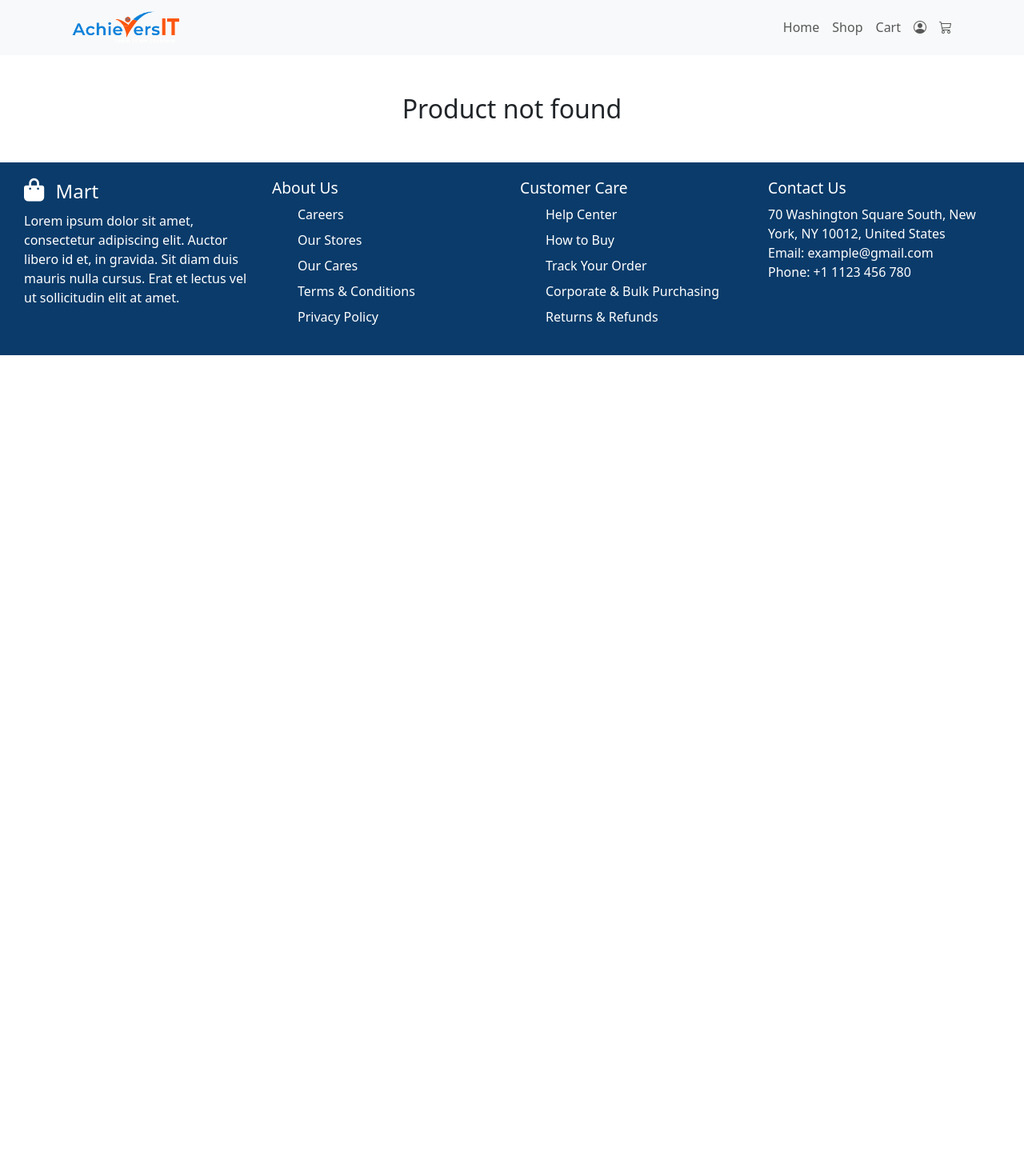
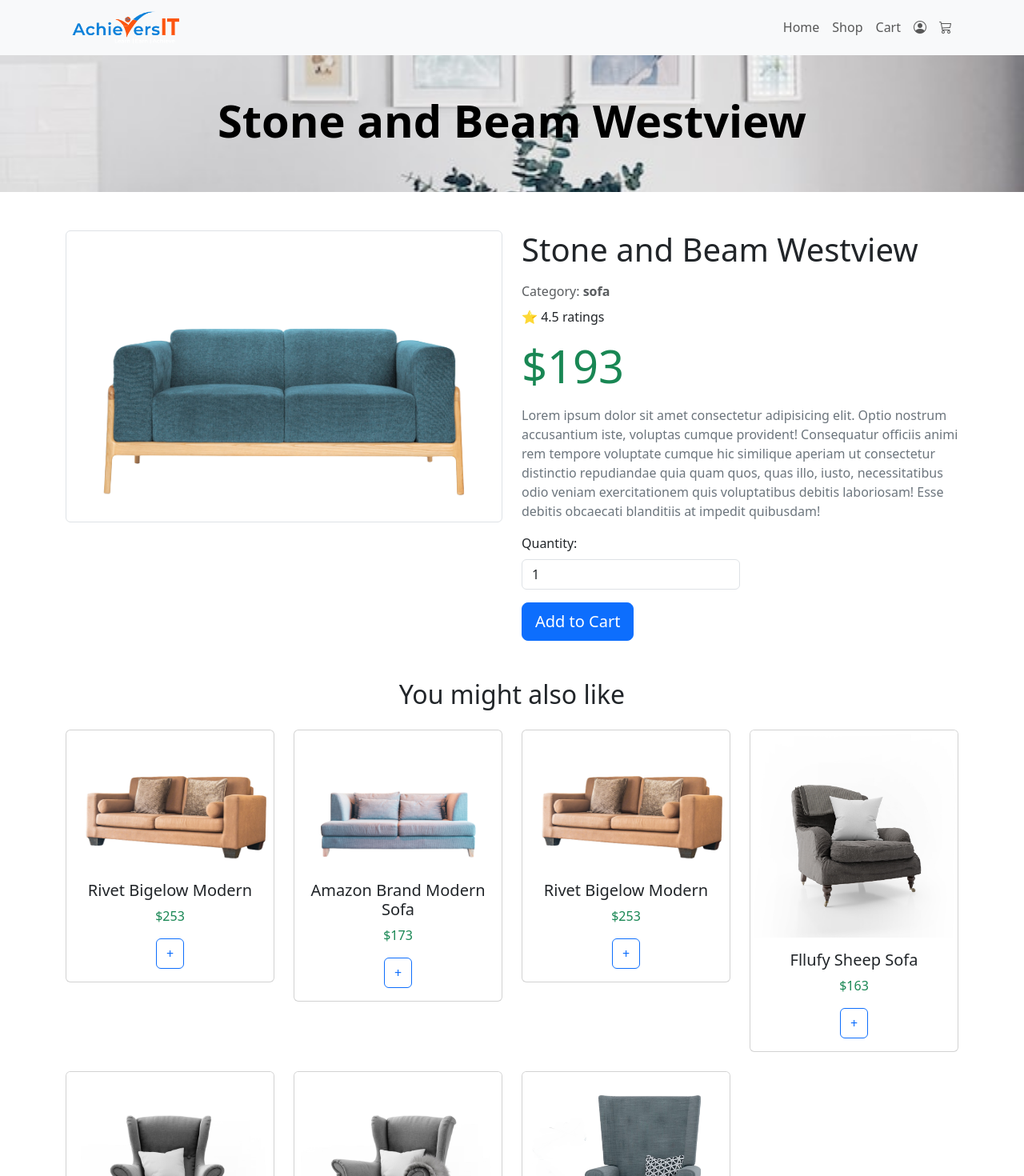
Before and after one commit to LOKESHREDDY476/Mart-E-com--ReactJS, a React (Create React App) app: page /product/01 in a window 1280 px wide. Shown: the top 1470 px of the page at 80% size. Before the commit the page ends 800 px from the top, so only its background shows below. Built offline with nearby package versions, Linux system fonts and the light colour scheme.

Commit message:
updated the code in components

```diff
--- a/src/components/HomeData.jsx
+++ b/src/components/HomeData.jsx
@@ -34,7 +34,11 @@ const HomeData = () => {
             onMouseEnter={() => setHoveredProduct(product.id)}
             onMouseLeave={() => setHoveredProduct(null)}
           >
-            <div className="card h-100 shadow-sm">
+            <div
+              className={`card h-100 shadow-sm ${
+                hoveredProduct === product.id ? "border border-primary" : ""
+              }`}
+            >
               <div className="position-relative">
                 <img
                   src={product.imgUrl}
@@ -43,24 +47,40 @@ const HomeData = () => {
                   style={{ height: "200px", objectFit: "cover" }}
                 />
                 {badgeText && (
-                  <span className={`badge position-absolute top-0 start-0 m-2 bg-primary`}>
+                  <span className="badge position-absolute top-0 start-0 m-2 bg-primary">
                     {badgeText}
                   </span>
                 )}
-                {hoveredProduct === product.id && (
+                <div
+                  className="position-absolute top-0 end-0 m-2"
+                  style={{ cursor: "pointer" }}
+                  onClick={() => handleWishlistClick(product.id)}
+                >
                   <i
-                    className={`bi bi-heart-fill position-absolute top-0 end-0 m-2`}
+                    className="bi bi-heart-fill"
                     style={{
                       fontSize: "1.2rem",
-                      cursor: "pointer",
                       color: wishlist.includes(product.id) ? "red" : "gray",
                     }}
-                    onClick={() => handleWishlistClick(product.id)}
                   ></i>
-                )}
+                </div>
               </div>
               <div className="card-body text-center">
                 <h5 className="card-title">{product.productName}</h5>
+                <div className="d-flex align-items-center justify-content-center mb-2">
+                  {Array.from({ length: 5 }, (_, index) => (
+                    <i
+                      key={index}
+                      className={`bi ${
+                        index < product.rating ? "bi bi-star-fill" : "bi bi-star-fill"
+                      }`}
+                      style={{
+                        fontSize: "1.2rem",
+                        color: index < product.rating ? "gray" : "gold",
+                      }}
+                    ></i>
+                  ))}
+                </div>
                 <p className="fw-bold">${product.price}</p>
                 <button
                   className="btn btn-outline-primary"
--- a/src/components/ProductDetails.jsx
+++ b/src/components/ProductDetails.jsx
@@ -1,66 +1,120 @@
-import React from "react";
-import { useParams } from "react-router-dom";
-import { useSelector } from "react-redux";
-import Navbar from "./Navbar";
-import Footer from "./Footer";
+import React, { useState } from 'react';
+import { useParams, Link } from 'react-router-dom';
+import { products } from '../products';
+import { useCart } from '../context/CartContext';
+import Navbar from './Navbar';
+import Footer from './Footer';
+import tableImage from '../Images/table.jpg';
 
 const ProductDetails = () => {
-  const { id } = useParams(); // Get the product ID from the URL
-  const product = useSelector((state) =>
-    state.products.allProducts.find((item) => item.id === parseInt(id))
+  const { id } = useParams();
+  const product = products.find((item) => item.id === id);
+  const { addToCart } = useCart();
+  const [quantity, setQuantity] = useState(1);
+
+  if (!product) {
+    return <div className="container">Product not found</div>;
+  }
+
+  const similarProducts = products.filter(
+    (item) => item.category === product.category && item.id !== product.id
   );
 
-  if (!product) {
-    return (
-      <div>
-        <Navbar />
-        <div className="container text-center my-5">
-          <h2>Product not found</h2>
-        </div>
-        <Footer />
-      </div>
-    );
-  }
+  const handleAddToCart = () => {
+    addToCart({ id: product.id, name: product.productName, price: product.price, quantity });
+  };
 
   return (
     <>
       <Navbar />
-      <div className="container my-5">
+      <div
+        className="banner text-black text-center py-5"
+        style={{
+          backgroundImage: `url(${tableImage})`,
+          backgroundSize: 'cover',
+          backgroundPosition: 'center',
+        }}
+      >
+        <h1 className="display-4 fw-bold">{product.productName}</h1>
+      </div>
+
+      <main className="product-details container my-5">
         <div className="row">
-          <div className="col-md-6">
+          <div className="col-md-6 text-center">
             <img
               src={product.imgUrl}
-              className="img-fluid"
               alt={product.productName}
+              className="img-fluid border rounded"
             />
           </div>
           <div className="col-md-6">
-            <h1>{product.productName}</h1>
-            <p className="text-muted">Category: {product.category}</p>
-            <p className="fw-bold">${product.price.toFixed(2)}</p>
-            <p>{product.description}</p>
-            <button className="btn btn-primary">Add To Cart</button>
+            <h1 className="mb-3">{product.productName}</h1>
+            <p className="text-muted mb-2">
+              Category: <strong>{product.category}</strong>
+            </p>
+            <p>⭐ {product.avgRating} ratings</p>
+            <p className="price display-4 text-success">${product.price}</p>
+            <p className="description text-secondary">{product.description}</p>
+            <div className="quantity-control mb-3">
+              <label htmlFor="quantity" className="form-label">
+                Quantity:
+              </label>
+              <input
+                type="number"
+                id="quantity"
+                className="form-control w-50"
+                value={quantity}
+                min="1"
+                onChange={(e) => setQuantity(Number(e.target.value))}
+              />
+            </div>
+            <button className="btn btn-primary btn-lg" onClick={handleAddToCart}>
+              Add to Cart
+            </button>
           </div>
         </div>
 
-        <h3 className="mt-5">You might also like</h3>
-        <div className="row">
-          {product.similarProducts.map((similarProduct) => (
-            <div
-              key={similarProduct.id}
-              className="col-md-3 col-sm-6 mb-4 text-center"
-            >
+        <section className="similar-products mt-5">
+          <h2 className="text-center mb-4">You might also like</h2>
+          <div className="row g-4">
+            {similarProducts.length > 0 ? (
+              similarProducts.map((similarProduct) => (
+                <div key={similarProduct.id} className="col-md-3">
+                  <div className="card">
+                    <Link to={`/product/${similarProduct.id}`}>
                       <img
                         src={similarProduct.imgUrl}
                         alt={similarProduct.productName}
-                className="img-fluid"
+                        className="card-img-top"
                       />
-              <p>{similarProduct.productName}</p>
-              <p className="fw-bold">${similarProduct.price.toFixed(2)}</p>
-            </div>
-          ))}
+                    </Link>
+                    <div className="card-body text-center">
+                      <h5 className="card-title">{similarProduct.productName}</h5>
+                      <p className="text-success">${similarProduct.price}</p>
+                      <button
+                        className="btn btn-outline-primary"
+                        onClick={() =>
+                          addToCart({
+                            id: product.id,
+                            name: product.productName,
+                            price: product.price,
+                            quantity: 1,
+                          })
+                        }
+                      >
+                        +
+                      </button>
                     </div>
                   </div>
+                </div>
+              ))
+            ) : (
+              <p className="text-center">No similar products found.</p>
+            )}
+          </div>
+        </section>
+      </main>
+
       <Footer />
     </>
   );
--- a/src/components/ProductPage.jsx
+++ b/src/components/ProductPage.jsx
@@ -5,6 +5,7 @@ import { filterProducts, setCategories } from "../redux/productSlice";
 import { useCart } from "../context/CartContext";
 import Navbar from "./Navbar";
 import Footer from "./Footer";
+import tableImage from "../Images/table.jpg";
 
 const ProductPage = () => {
   const dispatch = useDispatch();
@@ -31,10 +32,16 @@ const ProductPage = () => {
     <>
       <Navbar />
       <div className="container my-4">
-        <h1 className="text-center p-5" style={{backgroundImage:"url('https://encrypted-tbn3.gstatic.com/images?q=tbn:ANd9GcTKU3Jj_ncYIvaCgQd3ntE-uIa4K67IZG1M1WabqXB92S7OLqGI')", backgroundSize:"cover"  }}>
-
-          <b>Product</b>
-        </h1>
+        <div
+          className="banner text-black text-center py-5"
+          style={{
+            backgroundImage: `url(${tableImage})`,
+            backgroundSize: "cover",
+            backgroundPosition: "center",
+          }}
+        >
+          <h1 className="display-4 fw-bold">Products</h1>
+        </div>
 
         <div className="d-flex justify-content-between align-items-center mb-4">
           {/* Category Dropdown */}
@@ -61,7 +68,7 @@ const ProductPage = () => {
           {/* Search Bar */}
           <input
             type="text"
-          className="form-control w-50"
+            className="form-control w-50 mt-3"
             placeholder="Search products..."
             value={searchText}
             onChange={handleSearchChange}
@@ -81,18 +88,39 @@ const ProductPage = () => {
                       src={product.imgUrl || "placeholder-image-url.jpg"}
                       className="card-img-top"
                       alt={product.productName}
-                    onError={(e) => (e.target.src = "placeholder-image-url.jpg")}
+                      onError={(e) =>
+                        (e.target.src = "placeholder-image-url.jpg")
+                      }
                     />
                   </Link>
                   <div className="card-body text-center">
                     <h5 className="card-title">{product.productName}</h5>
+
+                    {/* Star Ratings */}
+                    <div className="d-flex justify-content-center align-items-center mb-2">
+                      {Array.from({ length: 5 }, (_, index) => (
+                        <i
+                          key={index}
+                          className={`bi ${
+                            index < product.rating
+                              ? "bi-star-fill"
+                              : "bi bi-star-fill"
+                          }`}
+                          style={{
+                            fontSize: "1.2rem",
+                            color: index < product.rating ? "gray" : "gold",
+                          }}
+                        ></i>
+                      ))}
+                    </div>
+
                     <p className="fw-bold">${product.price.toFixed(2)}</p>
                     <button
                       className="btn btn-primary"
                       onClick={() => addToCart(product)}
                       aria-label={`Add ${product.productName} to cart`}
                     >
-                    Add to Cart
+                      +
                     </button>
                   </div>
                 </div>
@@ -104,7 +132,7 @@ const ProductPage = () => {
             </div>
           )}
         </div>
-    </div >
+      </div>
       <Footer />
     </>
   );
```
Lines whose indentation alone changed are shown as unchanged.
